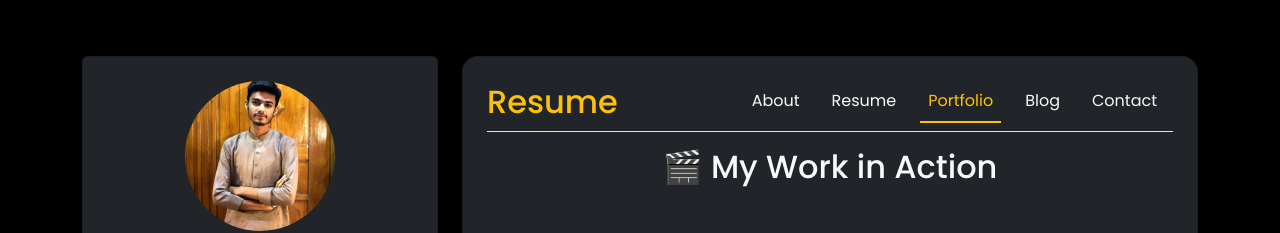
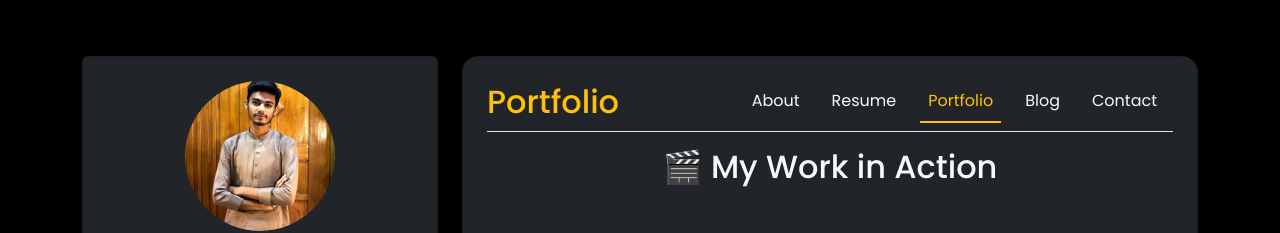
Before and after one commit to MuhammadKami/Port.., a React (Vite) app: page /portfolio in a window 1280 px wide. Shown: the top 233 px of the page. Built offline with nearby package versions, Linux system fonts and the light colour scheme.

Commit message:
Update Portfolio.jsx

```diff
--- a/src/Portfolio.jsx
+++ b/src/Portfolio.jsx
@@ -83,7 +83,7 @@ function Portfolio() {
             <div className="card bg-dark text-light rounded-4 shadow p-4 kahani">
               {/* Navbar Tabs */}
               <div className="d-flex justify-content-between align-items-center border-bottom pb-2 mb-3">
-                <h2 className="text-warning mb-0">Resume</h2>
+                <h2 className="text-warning mb-0">Portfolio</h2>
               <ul className="nav">
                               {tabLinks.map((tab, idx) => (
                                 <li key={idx} className="nav-item mx-2">
@@ -155,7 +155,7 @@ function Portfolio() {
                 </div>
                 <div className="video-card">
                   <video
-                    src="../public/Camera.mp4"
+                    src="/Camera.mp4"
                     controls
                     autoPlay
                     muted
@@ -164,7 +164,7 @@ function Portfolio() {
                 </div>
                 <div className="video-card">
                   <video
-                    src="c/Amazon.mp4"
+                    src="/Amazon.mp4"
                     controls
                     autoPlay
                     muted
```
